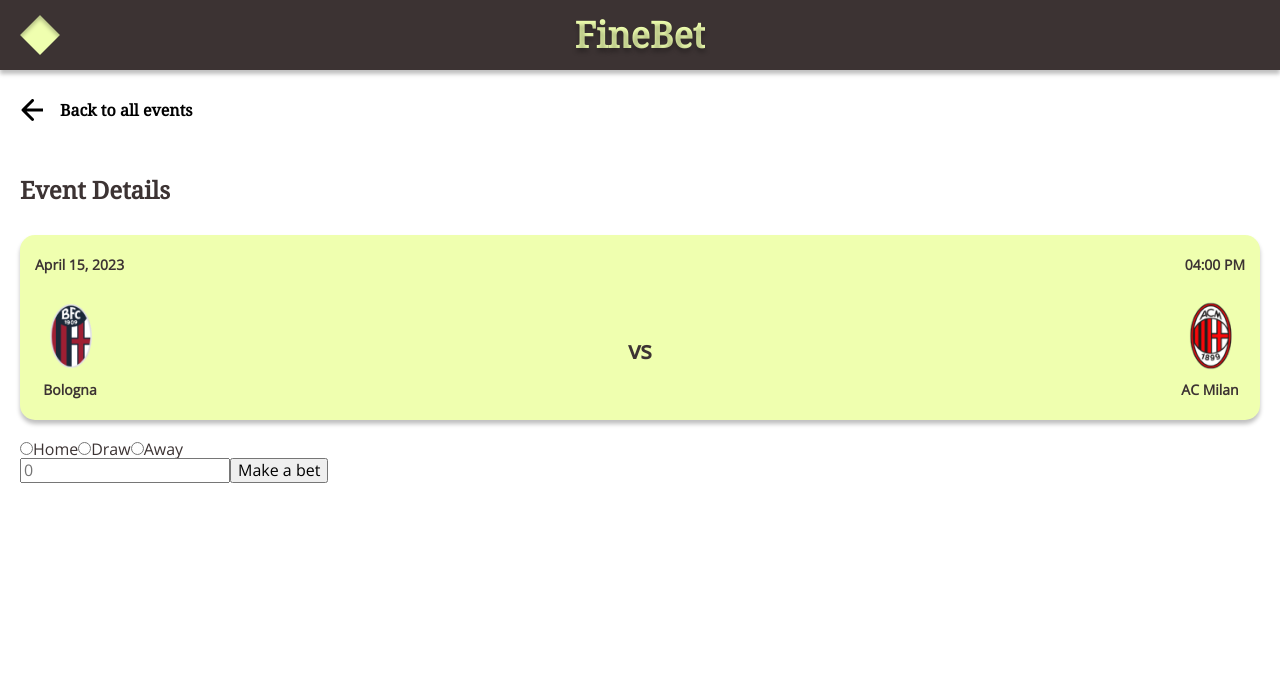
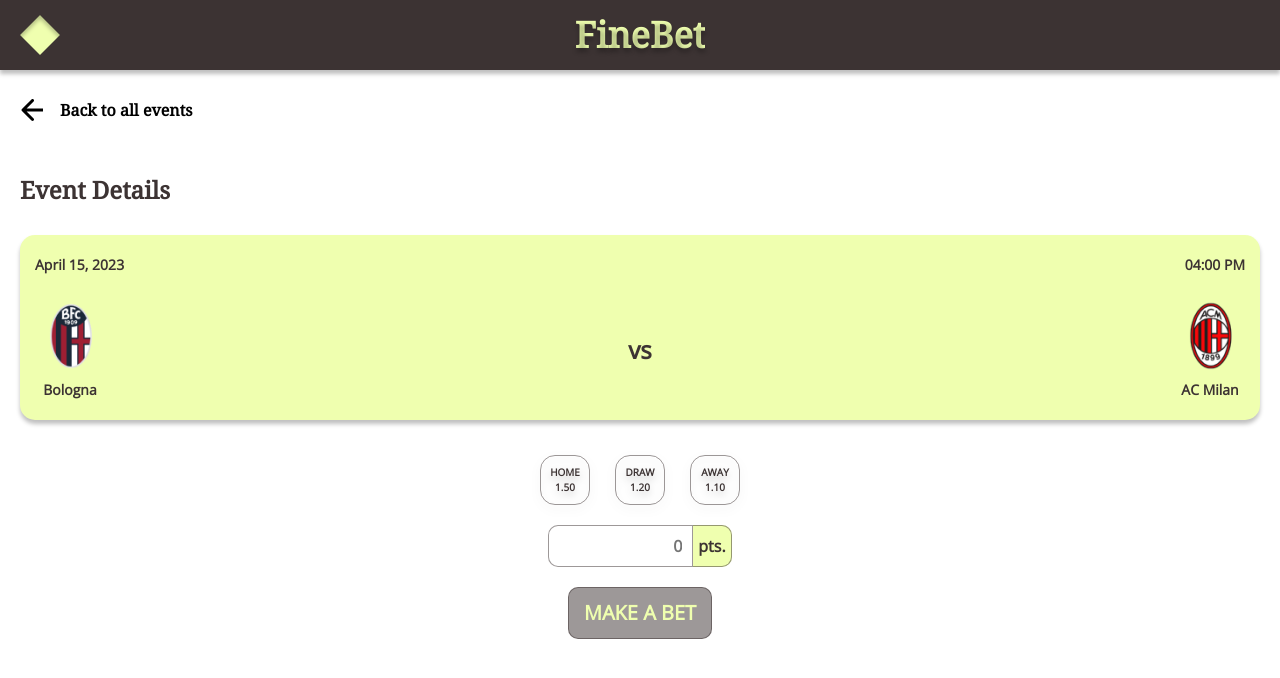
Before and after one commit to fstk1337/fine-bet, a React (Vite) app: page /events/1 in a window 1280 px wide. Shown: the top 678 px of the page. Built offline with nearby package versions, Linux system fonts and the light colour scheme.

Commit message:
feat: finish basic EventDetails styles

```diff
--- a/src/components/EventDetails/EventDetails.styles.ts
+++ b/src/components/EventDetails/EventDetails.styles.ts
@@ -70,10 +70,95 @@
 `;
 
 export const BetForm = styled.form`
-
+  display: flex;
+  flex-direction: column;
+  align-items: center;
+  row-gap: 20px;
+  padding: 15px 40px;
 `;
 
+export const RadioBets = styled.div`
+  display: flex;
+  flex-direction: row;
+  justify-content: center;
+  align-items: center;
+  column-gap: 25px;
+  input {
+    display: none;
+    &:checked + label {
+      background-color: #efffaf;
+    }
+  }
+  label {
+    display: flex;
+    align-items: center;
+    justify-content: center;
+    width: 50px;
+    height: 50px;
+    font-family: 'Open Sans';
+    font-style: normal;
+    font-weight: 700;
+    font-size: 10px;
+    line-height: 15px;
+    text-align: center;
+    border: 1px solid rgba(60, 51, 51, 0.5);
+    filter: drop-shadow(0px 4px 4px rgba(0, 0, 0, 0.25));
+    border-radius: 15px;
+    text-transform: uppercase;
+    color: #3c3333;
+  }
+`;
 
-export const RadioBets = styled.div`
+export const BetInput = styled.input`
+  width: 145px;
+  font-family: 'Open Sans';
+  font-weight: 700;
+  font-size: 16px;
+  line-height: 20px;
+  padding: 10px;
+  text-align: right;
+  color: #3c3333;
+  border: 1px solid rgba(60, 51, 51, 0.5);
+  border-radius: 10px 0px 0px 10px;
+`;
 
+export const BetPoints = styled.span`
+  font-family: 'Open Sans';
+  font-weight: 700;
+  font-size: 16px;
+  line-height: 20px;
+  text-align: center;
+  padding: 9px 5px;
+  color: #3c3333;
+  background: #efffaf;
+  border-width: 1px 1px 1px 0px;
+  border-style: solid;
+  border-color: rgba(60, 51, 51, 0.5);
+  border-radius: 0px 10px 10px 0px;
 `;
+
+export const BetButton = styled.button`
+  font-family: 'Open Sans';
+  font-weight: 700;
+  font-size: 20px;
+  line-height: 30px;
+  color: #efffaf;
+  background-color: rgba(60, 51, 51, 1);
+  text-align: center;
+  text-transform: uppercase;
+  padding: 10px 15px;
+  border: 1px solid rgba(60, 51, 51, 0.5);
+  border-radius: 10px;
+  transition: all 0.2s ease-in;
+  &:disabled {
+    pointer-events: none;
+    background: rgba(60, 51, 51, 0.5);
+  }
+  &:active {
+    color: #3c3333;
+    background-color: #efffaf;
+  }
+`;
+
+// color: #3C3333;
+// background: #EFFFAF;
--- a/src/components/EventDetails/EventDetails.tsx
+++ b/src/components/EventDetails/EventDetails.tsx
@@ -1,9 +1,12 @@
-import { useParams } from 'react-router-dom';
+import { useEffect, useState } from 'react';
+import { useNavigate, useParams } from 'react-router-dom';
 
 import { events } from '@/data/Events';
-import { router } from '@/app/router';
 import {
+  BetButton,
   BetForm,
+  BetInput,
+  BetPoints,
   EventDetailsContent,
   EventDetailsHeader,
   EventDetailsWrapper,
@@ -14,16 +17,26 @@
 } from './EventDetails.styles';
 import { formatDate } from '@/util/DateFormatter';
 import { formatTime } from '@/util/TimeFormatter';
-import { useState } from 'react';
 
 const EventDetails = () => {
   const [betValue, setBetValue] = useState('');
+  const [betOption, setBetOption] = useState<null | 'home' | 'draw' | 'away'>(
+    null
+  );
+  const navigate = useNavigate();
+
   const { id } = useParams();
   const event = events.find((event) => event.id.toString() === id);
 
+  const makeABet = () => {
+    navigate('/events');
+  };
+
+  useEffect(() => {
     if (!event) {
-    router.navigate('/');
+      navigate('/');
     }
+  }, []);
 
   return (
     <StyledEvent>
@@ -47,29 +60,57 @@
           </EventDetailsContent>
         </EventDetailsWrapper>
       )}
+      {event && (
         <BetForm>
           <RadioBets>
-          <input type='radio' id='home' name='betOption' value='home' />
-          <label htmlFor='home'>Home</label>
-          <input type='radio' id='draw' name='betOption' value='draw' />
-          <label htmlFor='draw'>Draw</label>
-          <input type='radio' id='away' name='betOption' value='away' />
-          <label htmlFor='away'>Away</label>
+            <input
+              type='radio'
+              id='home'
+              name='betOption'
+              value='home'
+              onClick={() => setBetOption('home')}
+            />
+            <label htmlFor='home'>Home {event.rates.homeWin.toFixed(2)}</label>
+            <input
+              type='radio'
+              id='draw'
+              name='betOption'
+              value='draw'
+              onClick={() => setBetOption('draw')}
+            />
+            <label htmlFor='draw'>Draw {event.rates.draw.toFixed(2)}</label>
+            <input
+              type='radio'
+              id='away'
+              name='betOption'
+              value='away'
+              onClick={() => setBetOption('away')}
+            />
+            <label htmlFor='away'>Away {event.rates.awayWin.toFixed(2)}</label>
           </RadioBets>
-        <input
+          <div>
+            <BetInput
               type='text'
               name='betValue'
               placeholder='0'
               value={betValue.toString()}
-          onKeyPress={(e) => {
-            if (!/[0-9]/.test(e.key)) {
-              e.preventDefault();
-            }
+              onChange={(e) => {
+                if (!Number(e.target.value) && e.target.value.length > 0)
+                  return;
+                setBetValue(e.target.value);
               }}
-          onChange={e => setBetValue(e.target.value)}
             />
-        <button type='submit'>Make a bet</button>
+            <BetPoints>pts.</BetPoints>
+          </div>
+          <BetButton
+            type='button'
+            disabled={!betOption || betValue === ''}
+            onClick={() => makeABet()}
+          >
+            Make a bet
+          </BetButton>
         </BetForm>
+      )}
     </StyledEvent>
   );
 };
--- a/src/pages/EventDetailsPage.tsx
+++ b/src/pages/EventDetailsPage.tsx
@@ -9,7 +9,7 @@
 
   return (
     <MainWrapper>
-      <BackButton onClick={() => navigate(-1)}>
+      <BackButton onClick={() => navigate('/events')}>
         <span>Back to all events</span>
       </BackButton>
       <EventDetails />
```
Lines whose indentation alone changed are shown as unchanged.
